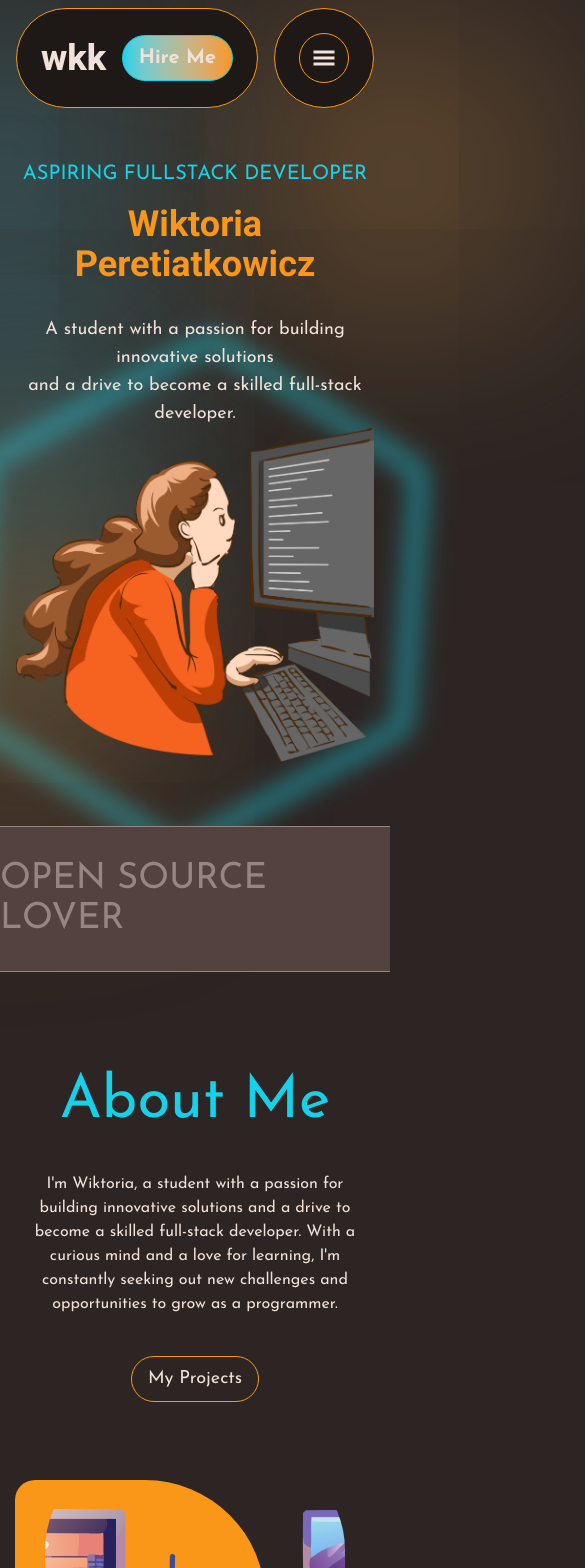
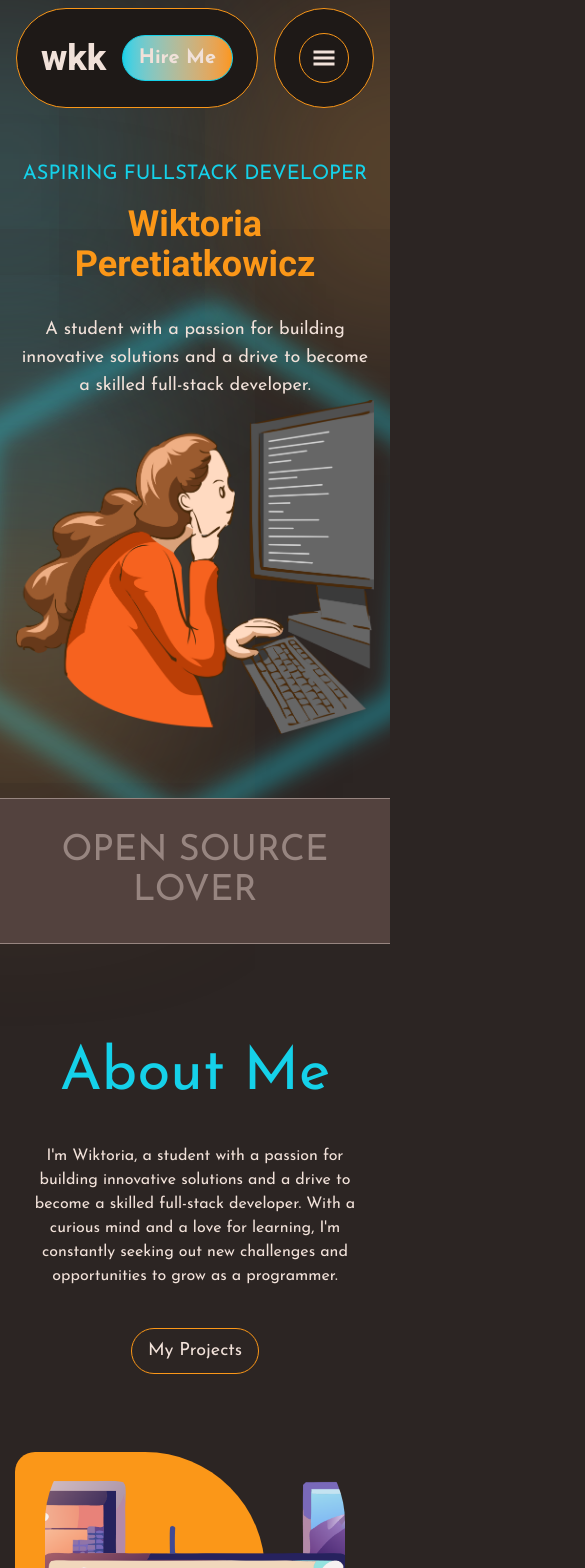
Before and after one commit to wkktoria/wkktoria.github.io, a React (Vite) app: page / in a window 390 px wide. Shown: the top 1568 px of the page, 585 px wide, since content can reach past the window. Built offline with nearby package versions, Linux system fonts and the light colour scheme.

Commit message:
Fix responsiveness

```diff
--- a/src/App.jsx
+++ b/src/App.jsx
@@ -2,7 +2,6 @@ import HeroMain from "./sections/hero/HeroMain";
 import NavbarMain from "./components/navbar/NavbarMain";
 import SubHero from "./components/SubHero";
 import AboutMain from "./sections/about/AboutMain";
-import Helper from "./components/Helper";
 import SkillsMain from "./sections/skills/SkillsMain";
 import SubSkills from "./components/SubSkills";
 import ExperienceMain from "./sections/experience/ExperienceMain";
@@ -12,7 +11,7 @@ import FooterMain from "./components/footer/FooterMain";
 
 function App() {
   return (
-    <main className="font-body">
+    <main className="font-body text-white relative overflow-hidden">
       <NavbarMain />
       <HeroMain />
       <SubHero />
--- a/src/components/SubHero.jsx
+++ b/src/components/SubHero.jsx
@@ -2,7 +2,7 @@ import React from "react";
 
 const SubHero = () => {
   return (
-    <div className="w-full border-y border-lightGrey text-lightGrey flex justify-around uppercase xl:text-4xl md:text-2xl sm:text-4xl py-8 items-center gap-4 bg-brown">
+    <div className="w-full border-y border-lightGrey text-lightGrey flex justify-around uppercase xl:text-4xl md:text-2xl sm:text-4xl py-8 items-center gap-4 bg-brown text-center">
       <p className="md:block sm:hidden">fast learner</p>
       <p className="md:block sm:hidden">curious mind</p>
       <p>open source lover</p>
--- a/src/sections/hero/HeroText.jsx
+++ b/src/sections/hero/HeroText.jsx
@@ -31,8 +31,8 @@ const HeroText = () => {
         viewport={{ once: false, amount: 0 }}
         className="text-lg mt-4 text-white"
       >
-        A student with a passion for building innovative solutions
-        <br /> and a drive to become a skilled full-stack developer.
+        A student with a passion for building innovative solutions and a drive
+        to become a skilled full-stack developer.
       </motion.p>
     </div>
   );
```
